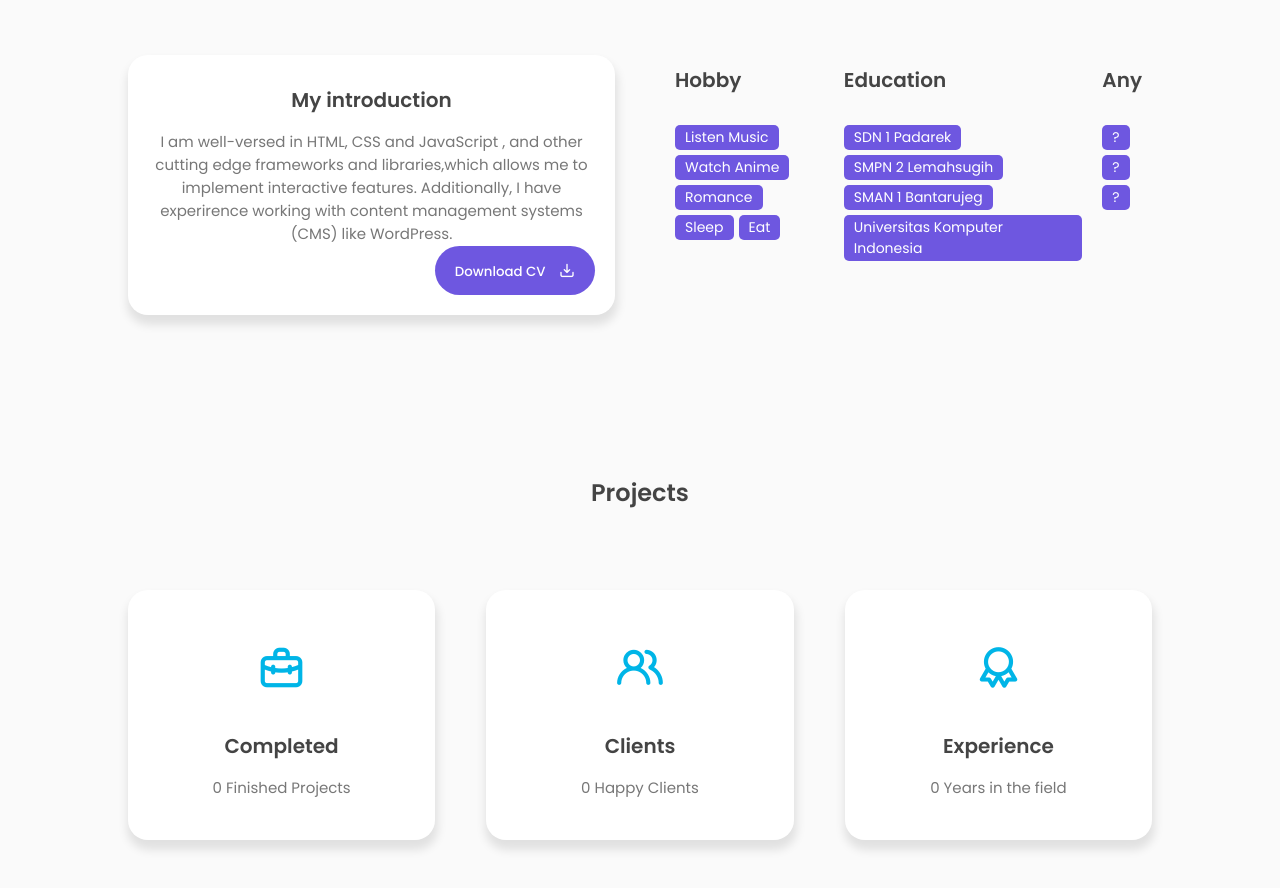
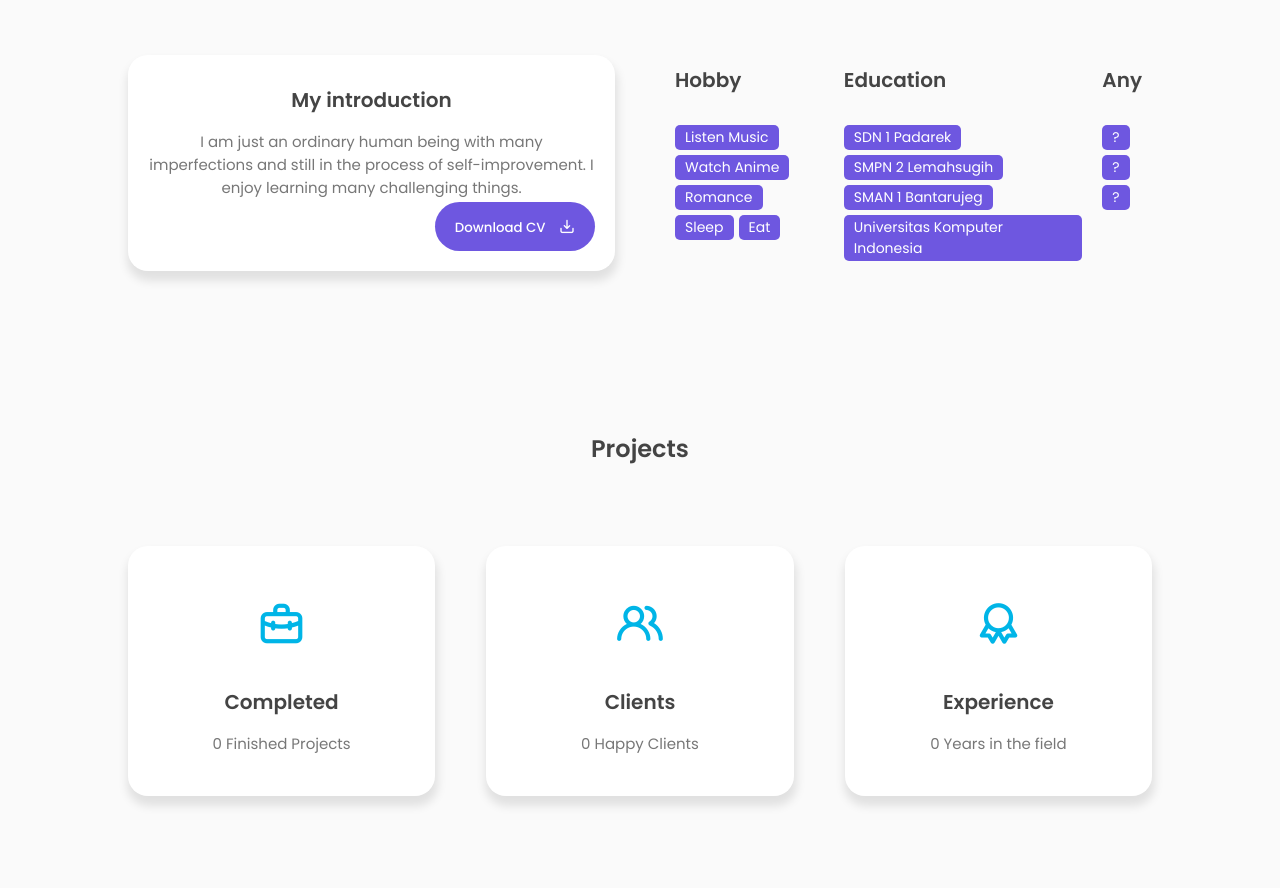
Before and after one commit to GigaFdlh/porto1, a plain HTML site: page index.html in a window 1280 px wide. Shown: the part 940-1828 px from the top of the page. Drawn offline with nearby package versions, Linux system fonts and the light colour scheme.

Commit message:
Update index.html

```diff
--- a/index.html
+++ b/index.html
@@ -91,10 +91,7 @@
             <div class="col">
                 <div class="about-info">
                     <h3>My introduction</h3>
-                    <p>I am well-versed in HTML, CSS and JavaScript , and other cutting edge
-                       frameworks and libraries,which allows me to implement interactive features.
-                       Additionally, I have experirence working with content management systems (CMS) like
-                       WordPress.
+                    <p>I am just an ordinary human being with many imperfections and still in the process of self-improvement. I enjoy learning many challenging things.
                     </p>
                     <div class="about-btn">
                         <button class="btn">Download CV <i class="uil uil-import"></i></button>
```
